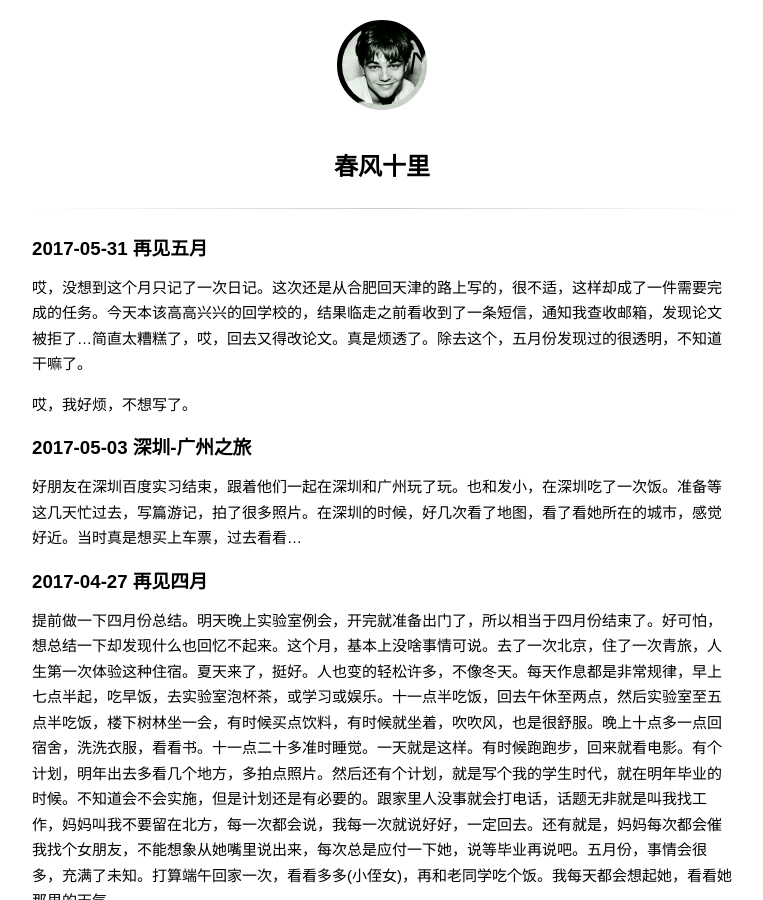
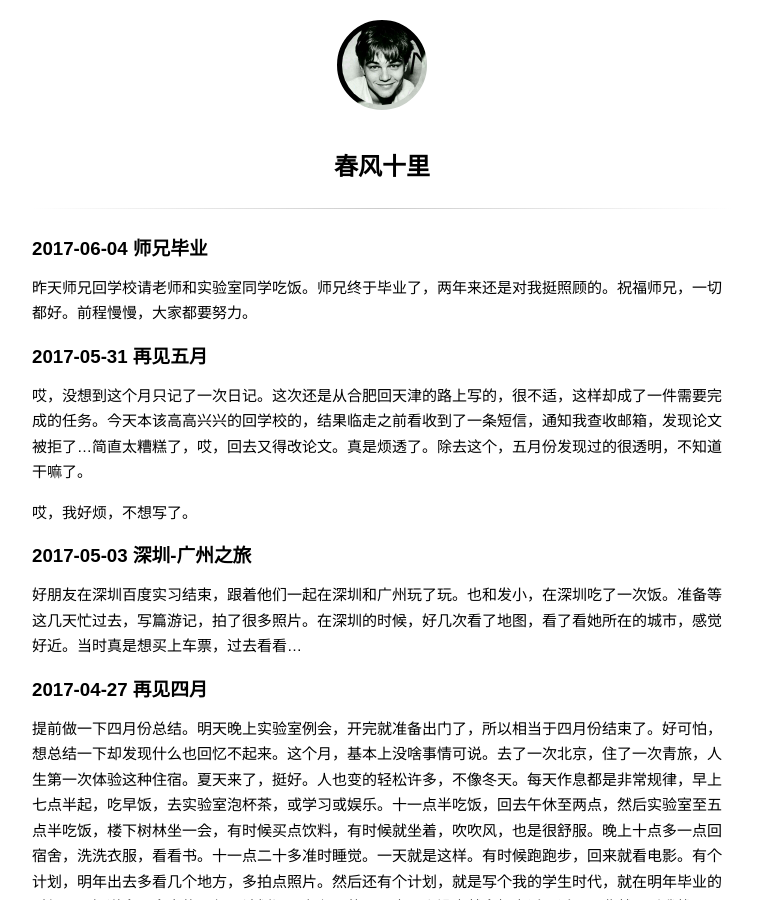
Before and after one commit to wuchangfeng/wuchangfeng.github.io, a Jekyll site: the page built from diary.md, in a window 1280 px wide and 900 px high. Shown: the whole window, without its empty margins (258-1021 px from the left). Built offline with Jekyll 4.4.1, drawn with Linux system fonts in a browser that asks for light colours; some web fonts are replaced; comment, search, counter and statistics services are not loaded.

Commit message:
blog update

```diff
--- a/diary.md
+++ b/diary.md
@@ -1,6 +1,10 @@
 ---
 title: 春风十里
 ---
+
+### 2017-06-04 师兄毕业
+
+昨天师兄回学校请老师和实验室同学吃饭。师兄终于毕业了，两年来还是对我挺照顾的。祝福师兄，一切都好。前程慢慢，大家都要努力。
 
 ### 2017-05-31 再见五月
 
```
